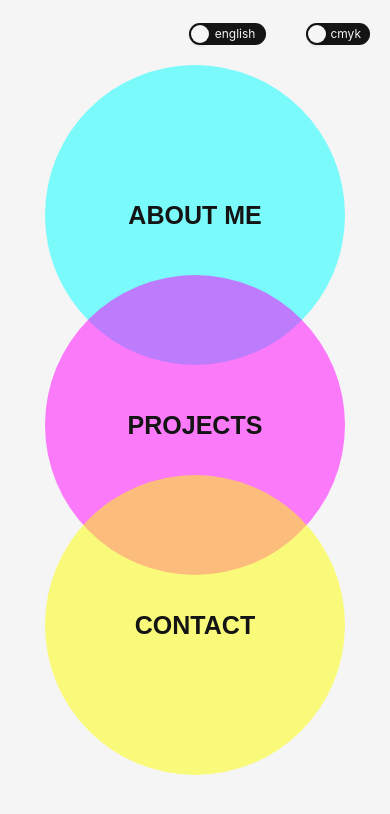
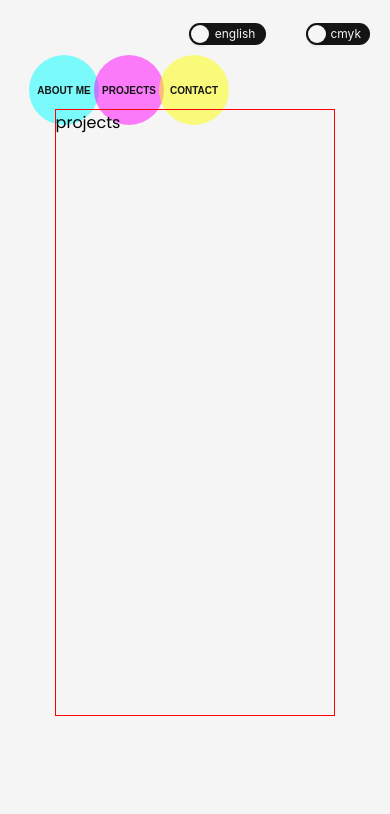
Before and after one commit to crossigarcia/cecilia-rossi-garcia, a React (Create React App) app: page /home in a window 390 px wide. Both pictures are taken after a click on the button "PROJECTS". Shown: the top 814 px of the page. Built offline with nearby package versions, Linux system fonts and the light colour scheme.

Commit message:
menu in bw, projects page layout, small menu responsive

```diff
--- a/src/components/menu-button/menu-button.styles.scss
+++ b/src/components/menu-button/menu-button.styles.scss
@@ -1,55 +1,151 @@
 $breakpoint-phone: 768px;
 .menu-button {
+   border: none;
+   font-weight: 600;
+   cursor: pointer;
+   transition: all 0.5s ease-in-out;
+   position: absolute;
+   width: 100px;
+   height: 100px;
+   border-radius: 100px;
+
+   &.large-menu {
       width: 300px;
       height: 300px;
       border-radius: 300px;
-   border: none;
       font-size: 25px;
-   font-weight: 600;
-   color: var(--black);
-   cursor: pointer;
-   transition: all 0.5s ease-in-out;
-   position: absolute;
+   }
+
+   &.top {
+      left: -80px;
+      top: 0;
 
       &.cyan {
          background-color: rgba(0, 255, 255, 0.5);
+         color: var(--black);
+      }
+
+      &.gray {
+         background-color: rgba(145, 145, 145, 0.5);
+         color: var(--white);
+      }
+
+      &.large-menu {
          left: calc(50% - 150px);
          top: calc(50% - 275px);
+
          @media (max-width: $breakpoint-phone) {
             top: -10px;
          }
+      }
+
+      @media (max-width: $breakpoint-phone) {
+         left: -10px;
+         top: -20px;
+      }
 
       &:hover {
+         letter-spacing: 1px;
+
+         &.cyan {
             background-color: cyan;
-         letter-spacing: 1px;
+         }
+         &.gray {
+            background-color: rgb(145, 145, 145);
          }
       }
+   }
+
+
+   &.middle {
+      left: -80px;
+      top: 110px;
+
       &.magenta {
          background-color: rgba(255, 0, 255, 0.5);
+         color: var(--black);
+      }
+
+      &.dark-gray {
+         background-color: rgba(64, 64, 64, 0.5);
+         color: var(--white);
+      }
+
+      &.large-menu {
          left: calc(50% - 280px);
          top: calc(50% - 95px);
+
          @media (max-width: $breakpoint-phone) {
             top: 200px;
             left: calc(50% - 150px);
          }
+      }
+
+      @media (max-width: $breakpoint-phone) {
+         left: 55px;
+         top: -20px;
+      }
 
       &:hover {
+         letter-spacing: 1px;
+
+         &.magenta {
             background-color: magenta;
-         letter-spacing: 1px;
+         }
+
+         &.dark-gray {
+            background-color: rgb(64,64,64);
          }
       }
+   }
+
+   &.bottom {
+      left: -80px;
+      top: 220px;
+
       &.yellow {
          background-color: rgba(255, 255, 0, 0.5);
+         color: var(--black);
+      }
+      &.light-gray {
+         background-color: rgba(214, 214, 214, 0.5);
+         color: var(--white);
+      }
+
+      &.large-menu {
          left: calc(60% - 140px);
          top: calc(50% - 90px);
+
          @media (max-width: $breakpoint-phone) {
             top: 400px;
             left: calc(50% - 150px);
          }
+      }
+
+      @media (max-width: $breakpoint-phone) {
+         left: 120px;
+         top: -20px;
+      }
 
       &:hover {
+         letter-spacing: 1px;
+
+         &.yellow {
             background-color: yellow;
-         letter-spacing: 1px;
+         }
+
+         &.light-gray {
+            background-color: var(--grey);
          }
       }
    }
+
+   @media (max-width: $breakpoint-phone) {
+      width: 70px;
+      height: 70px;
+      border-radius: 70px;
+      font-size: 10px;
+   }
+
+
+}
--- /dev/null
+++ b/src/components/projects/projects.component.jsx
@@ -0,0 +1,9 @@
+import './projects.styles.scss';
+
+export const ProjectsContent = (props) => {
+   return (
+      <div className='projects-content-container'>
+         projects
+      </div>
+   )
+}
--- /dev/null
+++ b/src/components/projects/projects.styles.scss
@@ -0,0 +1,9 @@
+.projects-content-container {
+   position: absolute;
+   width: 90%;
+   height: 90%;
+   border: 1px solid red;
+   left: calc(50% - 45%);
+   top: 5%;
+   overflow: scroll;
+}
--- a/src/pages/home/home.page.jsx
+++ b/src/pages/home/home.page.jsx
@@ -1,32 +1,37 @@
+import { useState } from 'react';
 import { MenuButton } from '../../components/menu-button/menu-button.component';
 import { useSelector } from "react-redux";
+import { ProjectsContent } from '../../components/projects/projects.component';
 import './home.styles.scss';
 
 const Home = () => {
    const { language } = useSelector((state) => state.language);
+   const { theme } = useSelector(state => state.theme);
+   const [content, setContent] = useState("large-menu");
 
    const handleMenuClick = (page) => {
-      console.log(page)
+      setContent(page);
    }
 
    return (
      <div className="home-page-container">
-       <div className="home-menu-container">
+       <div className="home-content-container">
          <MenuButton
            content={language === "eng" ? "ABOUT ME" : `SOBRE MI`}
-           className="cyan"
+           className={theme === "cmyk" ? `top cyan ${content}` : `top gray ${content}`}
            onClick={() => handleMenuClick("about")}
          />
          <MenuButton
            content={language === "eng" ? "PROJECTS" : `PROYECTOS`}
-           className="magenta"
+           className={theme === "cmyk" ? `middle magenta ${content}` : `middle dark-gray ${content}`}
            onClick={() => handleMenuClick("projects")}
          />
          <MenuButton
            content={language === "eng" ? "CONTACT" : `CONTACTO`}
-           className="yellow"
+           className={theme === "cmyk" ? `bottom yellow ${content}` : `bottom light-gray ${content}`}
            onClick={() => handleMenuClick("contact")}
          />
+         {content === "projects" && <ProjectsContent/>}
        </div>
      </div>
    );
--- a/src/pages/home/home.styles.scss
+++ b/src/pages/home/home.styles.scss
@@ -7,7 +7,8 @@
    align-items: center;
    position: relative;
 
-   .home-menu-container {
+   .home-content-container {
+      // border: 2px solid var(--black);
       width: 80%;
       height: 80%;
       margin-top: 50px;
```
Also changed, not shown: src/components/about/about.component.jsx (added), src/components/about/about.styles.scss (added). Lines whose indentation alone changed are shown as unchanged.
